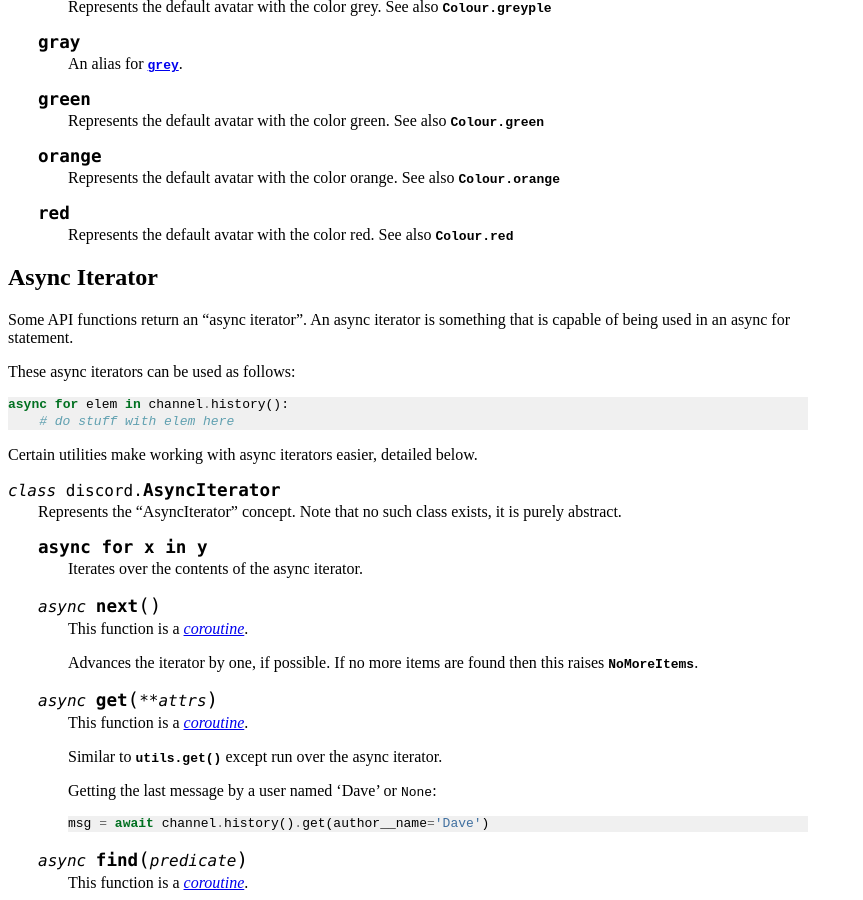
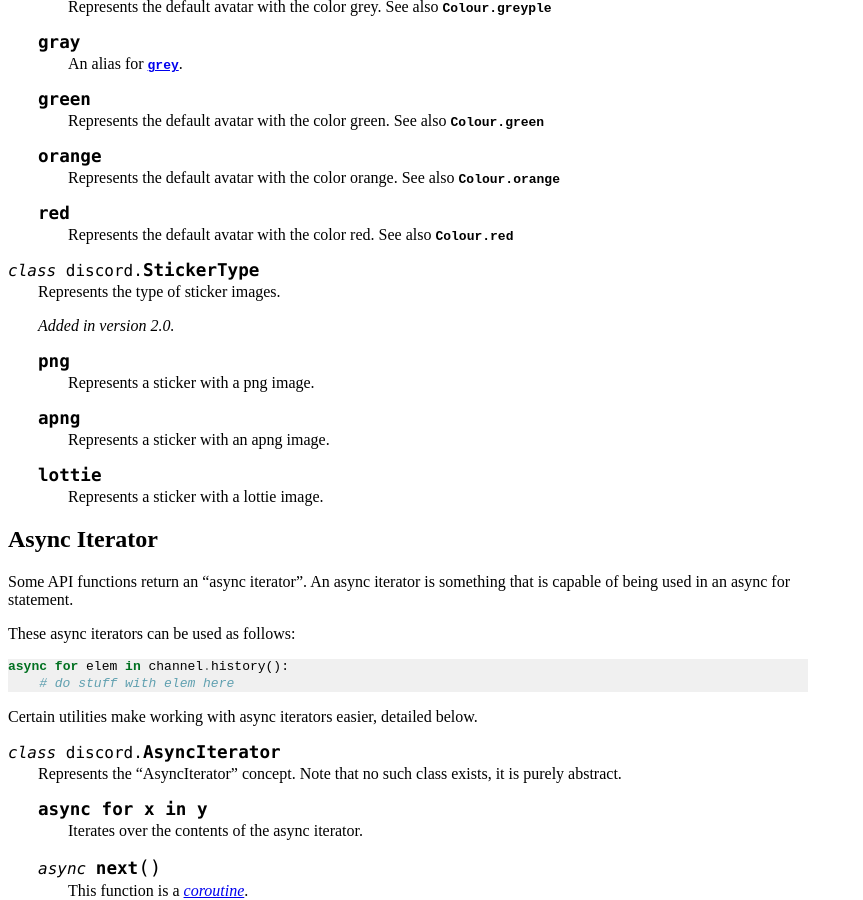
Before and after one commit to Rapptz/discord.py, a Sphinx documentation site: the page built from docs/api.rst, in a window 1280 px wide and 900 px high, scrolled down 30988 px. Shown: the whole window, without its empty margins (0-863 px from the left). Built offline with Sphinx 7.4.7, drawn with Linux system fonts in a browser that asks for light colours.

Commit message:
docs stuff

```diff
--- a/docs/api.rst
+++ b/docs/api.rst
@@ -1993,6 +1993,23 @@
         Represents the default avatar with the color red.
         See also :attr:`Colour.red`
 
+.. class:: StickerType
+
+    Represents the type of sticker images.
+
+    .. versionadded:: 2.0
+
+    .. attribute:: png
+
+        Represents a sticker with a png image.
+
+    .. attribute:: apng
+
+        Represents a sticker with an apng image.
+
+    .. attribute:: lottie
+
+        Represents a sticker with a lottie image.
 
 Async Iterator
 ----------------
@@ -2980,6 +2997,12 @@
 ~~~~~~~~~~~~~~~
 
 .. autoclass:: PublicUserFlags()
+    :members:
+
+Sticker
+~~~~~~~~~~~~~~~
+
+.. autoclass:: Sticker()
     :members:
 
 
```
Also changed, not shown: 1 other file.
